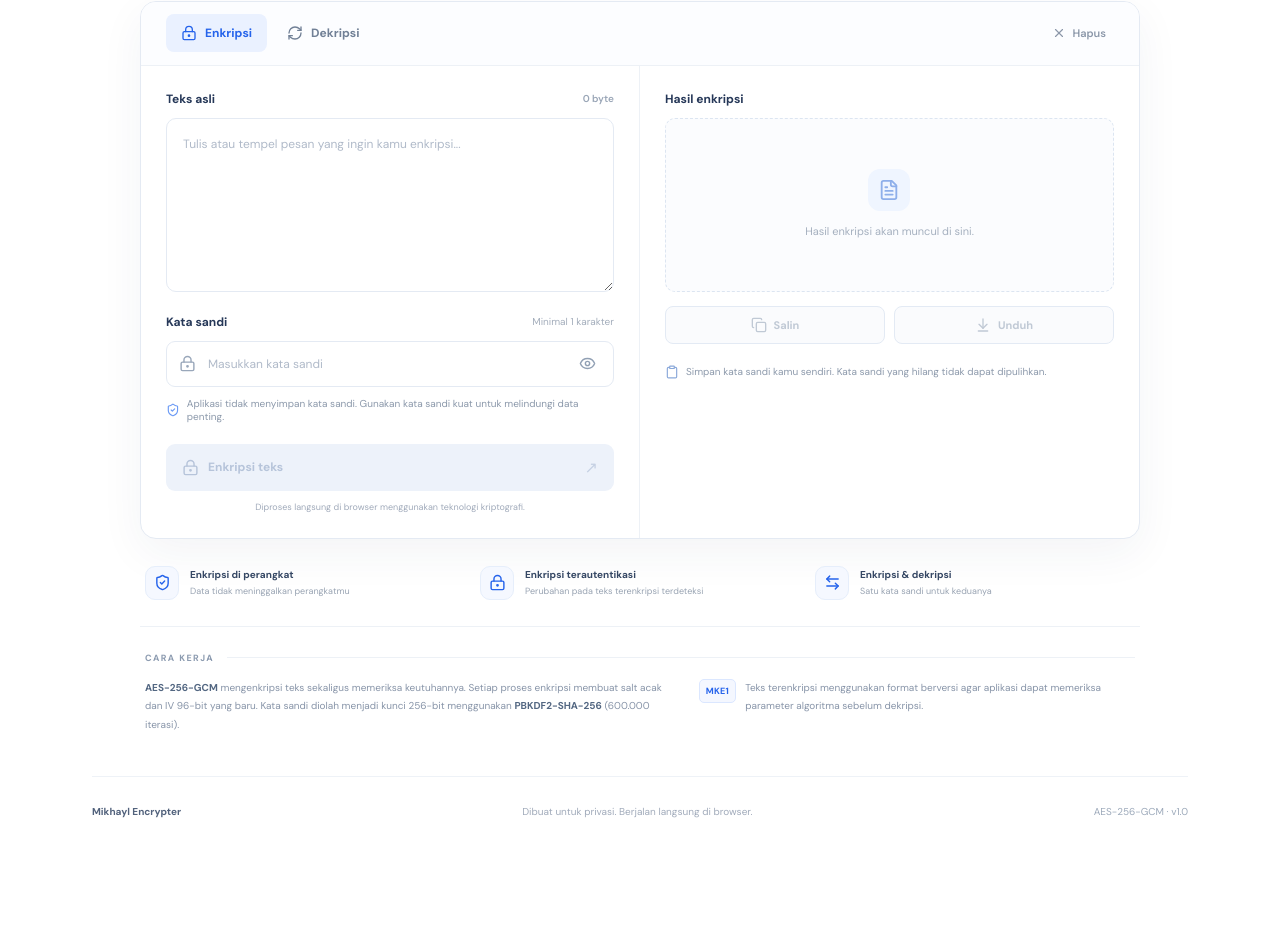
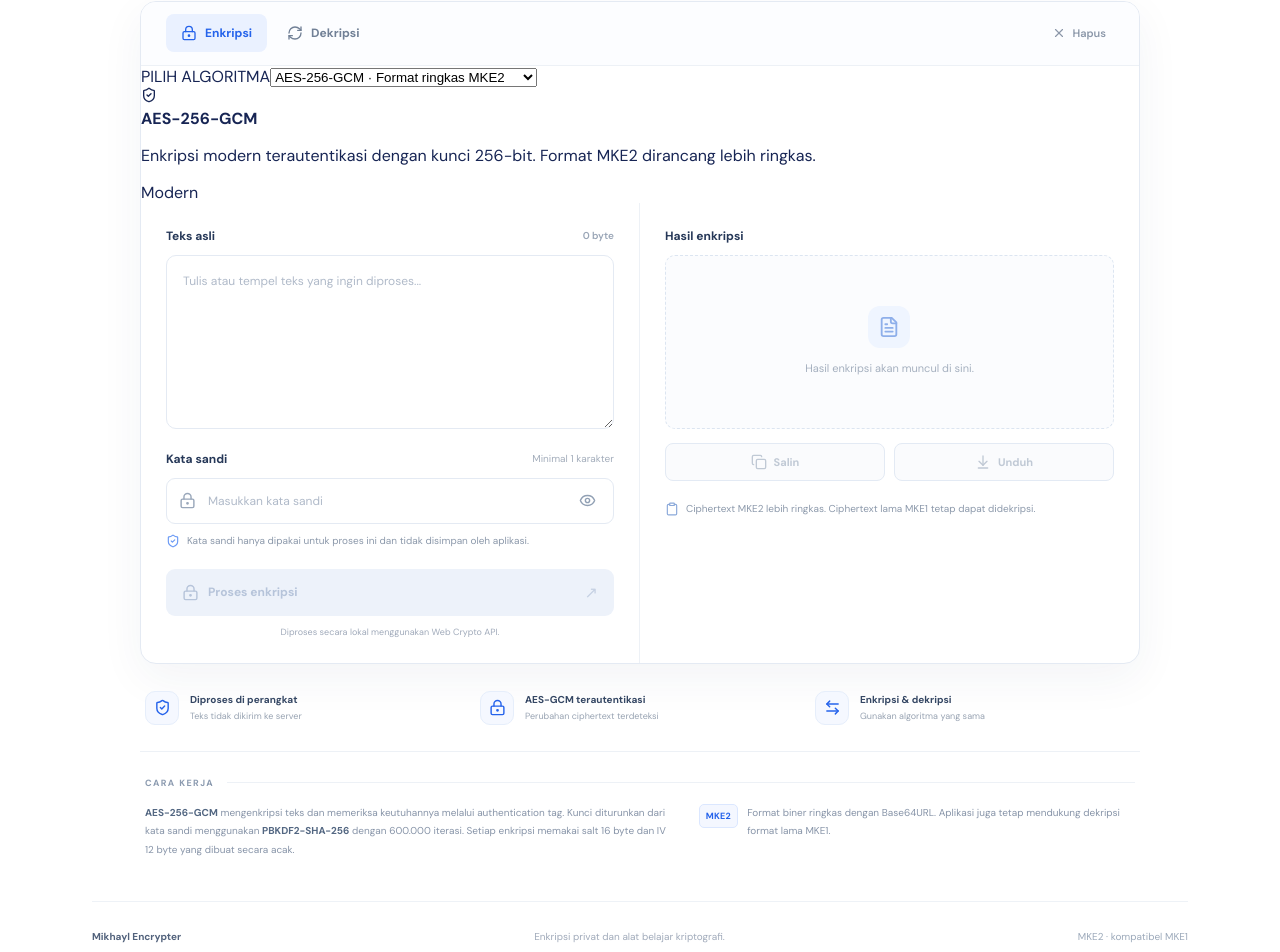
Before and after one commit to Mikhayl-05/Encrypter, a React (Vite) app: page / in a window 1280 px wide. Shown: the part 466-1418 px from the top of the page. Before the commit the page ends 1312 px from the top, so only its background shows below. Built offline with nearby package versions, Linux system fonts and the light colour scheme.

Commit message:
feat: add modern and classical cipher selector

```diff
--- a/src/App.tsx
+++ b/src/App.tsx
@@ -14,31 +14,83 @@ import {
   ShieldCheck,
   Sparkles,
   X,
+  Zap,
 } from "lucide-react";
 import { CryptoInputError, decryptText, encryptText } from "./lib/crypto";
+import { transformClassical, type ClassicalAlgorithm } from "./lib/classical";
 
 type Mode = "encrypt" | "decrypt";
+type Algorithm = "aes-256-gcm" | "aes-128-gcm" | ClassicalAlgorithm;
+
+const algorithmInfo: Record<Algorithm, { label: string; description: string; secure: boolean }> = {
+  "aes-256-gcm": {
+    label: "AES-256-GCM",
+    description: "Enkripsi modern terautentikasi dengan kunci 256-bit. Format MKE2 dirancang lebih ringkas.",
+    secure: true,
+  },
+  "aes-128-gcm": {
+    label: "AES-128-GCM",
+    description: "Enkripsi modern terautentikasi dengan kunci 128-bit. Cepat dan tetap kuat untuk penggunaan umum.",
+    secure: true,
+  },
+  caesar: {
+    label: "Caesar Cipher",
+    description: "Menggeser setiap huruf berdasarkan angka tertentu. Sandi klasik untuk belajar, bukan untuk menjaga kerahasiaan.",
+    secure: false,
+  },
+  rot13: {
+    label: "ROT13",
+    description: "Menggeser setiap huruf sebanyak 13 posisi. Proses yang sama digunakan untuk enkripsi dan dekripsi.",
+    secure: false,
+  },
+  atbash: {
+    label: "Atbash",
+    description: "Membalik urutan alfabet: A menjadi Z, B menjadi Y, dan seterusnya.",
+    secure: false,
+  },
+  vigenere: {
+    label: "Vigenère Cipher",
+    description: "Menggunakan kata kunci huruf untuk menentukan pergeseran tiap huruf. Mudah dipelajari, tetapi tidak aman untuk data rahasia.",
+    secure: false,
+  },
+  "rail-fence": {
+    label: "Rail Fence Cipher",
+    description: "Mengacak urutan karakter dengan pola zig-zag pada beberapa rel. Ini adalah sandi transposisi klasik.",
+    secure: false,
+  },
+};
+
+const modernAlgorithms: Algorithm[] = ["aes-256-gcm", "aes-128-gcm"];
+const classicalAlgorithms: Algorithm[] = ["caesar", "rot13", "atbash", "vigenere", "rail-fence"];
 
 function App() {
   const [mode, setMode] = useState<Mode>("encrypt");
+  const [algorithm, setAlgorithm] = useState<Algorithm>("aes-256-gcm");
   const [input, setInput] = useState("");
-  const [password, setPassword] = useState("");
+  const [secret, setSecret] = useState("");
+  const [parameter, setParameter] = useState(3);
   const [result, setResult] = useState("");
-  const [showPassword, setShowPassword] = useState(false);
+  const [showSecret, setShowSecret] = useState(false);
   const [busy, setBusy] = useState(false);
   const [error, setError] = useState("");
   const [notice, setNotice] = useState("");
   const [copied, setCopied] = useState(false);
 
-  const inputLabel = mode === "encrypt" ? "Teks asli" : "Teks terenkripsi";
+  const isModern = modernAlgorithms.includes(algorithm);
+  const usesSecret = isModern || algorithm === "vigenere";
+  const usesParameter = algorithm === "caesar" || algorithm === "rail-fence";
+  const selectedInfo = algorithmInfo[algorithm];
+  const inputLabel = mode === "encrypt" ? "Teks asli" : "Teks untuk didekripsi";
   const outputLabel = mode === "encrypt" ? "Hasil enkripsi" : "Hasil dekripsi";
+
   const inputPlaceholder = mode === "encrypt"
-    ? "Tulis atau tempel pesan yang ingin kamu enkripsi..."
-    : "Tempel teks terenkripsi MKE1 yang ingin kamu dekripsi...";
+    ? "Tulis atau tempel teks yang ingin diproses..."
+    : isModern
+      ? "Tempel ciphertext MKE1 atau MKE2 di sini..."
+      : "Tempel hasil sandi yang ingin dikembalikan ke teks asli...";
   const outputPlaceholder = mode === "encrypt"
     ? "Hasil enkripsi akan muncul di sini."
-    : "Pesan asli akan muncul di sini.";
-
+    : "Hasil dekripsi akan muncul di sini.";
   const inputLength = useMemo(() => new TextEncoder().encode(input).length, [input]);
 
   function changeMode(nextMode: Mode) {
@@ -49,6 +101,16 @@ function App() {
     setNotice("");
     setCopied(false);
     setMode(nextMode);
+  }
+
+  function changeAlgorithm(nextAlgorithm: Algorithm) {
+    setAlgorithm(nextAlgorithm);
+    setSecret("");
+    setShowSecret(false);
+    setResult("");
+    setError("");
+    setNotice("");
+    setCopied(false);
   }
 
   function updateInput(value: string) {
@@ -67,14 +129,35 @@ function App() {
     setBusy(true);
 
     try {
-      const output = mode === "encrypt"
-        ? await encryptText(input, password)
-        : await decryptText(input, password);
+      let output: string;
+      if (isModern) {
+        const keyLength = algorithm === "aes-128-gcm" ? 128 : 256;
+        output = mode === "encrypt"
+          ? await encryptText(input, secret, keyLength)
+          : await decryptText(input, secret);
+      } else {
+        output = transformClassical(
+          input,
+          algorithm,
+          mode === "decrypt",
+          parameter,
+          secret,
+        );
+      }
+
       setResult(output);
-      setNotice(mode === "encrypt" ? "Teks berhasil dienkripsi." : "Teks berhasil didekripsi.");
+      setNotice(
+        isModern
+          ? mode === "encrypt"
+            ? `Teks berhasil dienkripsi dengan ${selectedInfo.label} (format ringkas MKE2).`
+            : "Teks berhasil didekripsi. Keutuhan ciphertext berhasil diverifikasi."
+          : mode === "encrypt"
+            ? `Teks berhasil diproses dengan ${selectedInfo.label}. Sandi klasik tidak aman untuk data rahasia.`
+            : `Teks berhasil dikembalikan menggunakan ${selectedInfo.label}.`,
+      );
     } catch (cause) {
       const message = cause instanceof Error ? cause.message : "Terjadi kesalahan yang tidak diketahui.";
-      setError(cause instanceof CryptoInputError ? message : message);
+      setError(message);
     } finally {
       setBusy(false);
     }
@@ -87,7 +170,7 @@ function App() {
       setCopied(true);
       window.setTimeout(() => setCopied(false), 1800);
     } catch {
-      setError("Clipboard tidak tersedia. Salin hasil secara manual.");
+      setError("Akses clipboard tidak tersedia. Salin hasil secara manual.");
     }
   }
 
@@ -97,7 +180,7 @@ function App() {
     const url = URL.createObjectURL(blob);
     const anchor = document.createElement("a");
     anchor.href = url;
-    anchor.download = mode === "encrypt" ? "mikhayl-encrypted.txt" : "mikhayl-decrypted.txt";
+    anchor.download = `mikhayl-${algorithm}-${mode === "encrypt" ? "terenkripsi" : "terdekripsi"}.txt`;
     document.body.appendChild(anchor);
     anchor.click();
     anchor.remove();
@@ -106,14 +189,15 @@ function App() {
 
   function clearAll() {
     setInput("");
-    setPassword("");
+    setSecret("");
     setResult("");
     setError("");
     setNotice("");
     setCopied(false);
   }
 
-  const canSubmit = input.trim().length > 0 && Array.from(password).length >= 1 && !busy;
+  const secretLength = Array.from(secret).length;
+  const canSubmit = input.trim().length > 0 && (!usesSecret || secretLength >= 1) && !busy;
 
   return (
     <div className="app-shell">
@@ -123,22 +207,22 @@ function App() {
           <span className="brand-name">mikhayl<span>encrypter</span></span>
         </a>
         <div className="topbar-right">
-          <span className="privacy-pill"><span className="privacy-dot" /> Dirancang untuk privasi</span>
+          <span className="privacy-pill"><span className="privacy-dot" /> Diproses di perangkat</span>
           <a className="github-link" href="https://github.com/Mikhayl-05/Encrypter" target="_blank" rel="noreferrer">GitHub <span aria-hidden="true">↗</span></a>
         </div>
       </header>
 
       <main>
         <section className="intro">
-          <div className="eyebrow"><Sparkles size={14} /> SEDERHANA. PRIVAT. AMAN.</div>
+          <div className="eyebrow"><Sparkles size={14} /> ENKRIPSI MODERN & SANDI KLASIK</div>
           <h1>Teks kamu.<br /><span>Privasi kamu.</span></h1>
-          <p className="intro-copy">Enkripsi dan dekripsi pesan dengan kriptografi modern.<br className="desktop-break" /> Teks kamu tetap di browser dan tidak diunggah ke server.</p>
-          <div className="algorithm-chip"><span className="chip-icon"><LockKeyhole size={14} /></span> AES-256-GCM <span className="chip-divider" /> PBKDF2-SHA-256</div>
+          <p className="intro-copy">Pilih enkripsi modern untuk melindungi data, atau sandi klasik<br className="desktop-break" /> untuk bereksperimen dan mempelajari kriptografi.</p>
+          <div className="algorithm-chip"><span className="chip-icon"><LockKeyhole size={14} /></span> AES-GCM <span className="chip-divider" /> SANDI KLASIK</div>
         </section>
 
-        <section className="workspace" aria-label="Alat enkripsi teks">
+        <section className="workspace" aria-label="Alat enkripsi dan sandi teks">
           <div className="workspace-top">
-            <div className="tabs" role="tablist" aria-label="Mode enkripsi">
+            <div className="tabs" role="tablist" aria-label="Mode proses">
               <button className={mode === "encrypt" ? "tab active" : "tab"} onClick={() => changeMode("encrypt")} role="tab" aria-selected={mode === "encrypt"}>
                 <LockKeyhole size={16} /> Enkripsi
               </button>
@@ -147,6 +231,42 @@ function App() {
               </button>
             </div>
             <button className="clear-button" onClick={clearAll} type="button"><X size={14} /> Hapus</button>
+          </div>
+
+          <div className="algorithm-panel">
+            <div className="algorithm-select-wrap">
+              <label htmlFor="algorithm-select">PILIH ALGORITMA</label>
+              <select
+                id="algorithm-select"
+                className="algorithm-select"
+                value={algorithm}
+                onChange={(event) => changeAlgorithm(event.target.value as Algorithm)}
+              >
+                <optgroup label="Enkripsi modern — untuk perlindungan data">
+                  <option value="aes-256-gcm">AES-256-GCM · Format ringkas MKE2</option>
+                  <option value="aes-128-gcm">AES-128-GCM · Format ringkas MKE2</option>
+                </optgroup>
+                <optgroup label="Sandi klasik — untuk belajar dan eksperimen">
+                  <option value="caesar">Caesar Cipher</option>
+                  <option value="rot13">ROT13</option>
+                  <option value="atbash">Atbash Cipher</option>
+                  <option value="vigenere">Vigenère Cipher</option>
+                  <option value="rail-fence">Rail Fence Cipher</option>
+                </optgroup>
+              </select>
+            </div>
+            <div className={selectedInfo.secure ? "algorithm-description" : "algorithm-description algorithm-warning"}>
+              <span className="algorithm-status-icon">
+                {selectedInfo.secure ? <ShieldCheck size={16} /> : <Zap size={16} />}
+              </span>
+              <div>
+                <strong>{selectedInfo.label}</strong>
+                <p>{selectedInfo.description}</p>
+              </div>
+              <span className={selectedInfo.secure ? "classification-badge secure-badge" : "classification-badge classic-badge"}>
+                {selectedInfo.secure ? "Modern" : "Klasik"}
+              </span>
+            </div>
           </div>
 
           <div className="workspace-grid">
@@ -166,38 +286,80 @@ function App() {
                 autoCorrect="off"
               />
 
+              {usesSecret && (
+                <>
                   <div className="password-heading">
-                <label htmlFor="password">Kata sandi</label>
-                <span className={Array.from(password).length >= 8 ? "password-hint valid" : Array.from(password).length >= 1 ? "password-hint warning" : "password-hint"}>
-                  {Array.from(password).length >= 8 ? "Kata sandi terisi" : Array.from(password).length >= 1 ? "Kata sandi pendek — mudah ditebak" : "Minimal 1 karakter"}
+                    <label htmlFor="cipher-secret">{isModern ? "Kata sandi" : "Kunci Vigenère"}</label>
+                    {isModern && (
+                      <span className={secretLength >= 12 ? "password-hint valid" : secretLength > 0 ? "password-hint warning" : "password-hint"}>
+                        {secretLength >= 12 ? "Gunakan kata sandi unik" : secretLength > 0 ? "Kata sandi pendek mudah ditebak" : "Minimal 1 karakter"}
                       </span>
+                    )}
                   </div>
                   <div className="password-wrap">
                     <LockKeyhole className="password-icon" size={17} />
                     <input
-                  id="password"
-                  type={showPassword ? "text" : "password"}
-                  value={password}
-                  onChange={(event) => { setPassword(event.target.value); setError(""); setNotice(""); setResult(""); }}
-                  placeholder="Masukkan kata sandi"
+                      id="cipher-secret"
+                      type={isModern && !showSecret ? "password" : "text"}
+                      value={secret}
+                      onChange={(event) => { setSecret(event.target.value); setError(""); setNotice(""); setResult(""); }}
+                      placeholder={isModern ? "Masukkan kata sandi" : "Masukkan kunci berisi huruf A-Z"}
                       autoComplete="off"
                       data-lpignore="true"
                       data-1p-ignore="true"
                       maxLength={1024}
                     />
-                <button className="visibility-button" type="button" onClick={() => setShowPassword((value) => !value)} aria-label={showPassword ? "Sembunyikan kata sandi" : "Tampilkan kata sandi"}>
-                  {showPassword ? <EyeOff size={17} /> : <Eye size={17} />}
+                    {isModern && (
+                      <button className="visibility-button" type="button" onClick={() => setShowSecret((value) => !value)} aria-label={showSecret ? "Sembunyikan kata sandi" : "Tampilkan kata sandi"}>
+                        {showSecret ? <EyeOff size={17} /> : <Eye size={17} />}
                       </button>
+                    )}
                   </div>
+                  <div className="password-note">
+                    <ShieldCheck size={14} />
+                    {isModern
+                      ? "Kata sandi hanya dipakai untuk proses ini dan tidak disimpan oleh aplikasi."
+                      : "Gunakan kunci huruf A-Z. Vigenère adalah sandi klasik dan mudah dianalisis."}
+                  </div>
+                </>
+              )}
 
-              <div className="password-note"><ShieldCheck size={14} /> Aplikasi tidak menyimpan kata sandi. Gunakan kata sandi kuat untuk melindungi data penting.</div>
+              {usesParameter && (
+                <>
+                  <div className="password-heading">
+                    <label htmlFor="cipher-parameter">{algorithm === "caesar" ? "Pergeseran huruf" : "Jumlah rel"}</label>
+                    <span className="password-hint">{algorithm === "caesar" ? "Rentang 0–25" : "Rentang 2–20"}</span>
+                  </div>
+                  <input
+                    id="cipher-parameter"
+                    className="parameter-input"
+                    type="number"
+                    min={algorithm === "caesar" ? 0 : 2}
+                    max={algorithm === "caesar" ? 25 : 20}
+                    step={1}
+                    value={parameter}
+                    onChange={(event) => { setParameter(Number(event.target.value)); setError(""); setNotice(""); setResult(""); }}
+                  />
+                </>
+              )}
+
+              {!usesSecret && !usesParameter && (
+                <div className="password-note no-key-note">
+                  <ShieldCheck size={14} />
+                  Algoritma ini tidak membutuhkan kata sandi atau kunci tambahan.
+                </div>
+              )}
 
               <button className="primary-button" onClick={handleSubmit} disabled={!canSubmit} type="button">
                 {busy ? <span className="spinner" /> : mode === "encrypt" ? <LockKeyhole size={17} /> : <RefreshCw size={17} />}
-                {busy ? "Memproses..." : mode === "encrypt" ? "Enkripsi teks" : "Dekripsi teks"}
+                {busy ? "Memproses..." : mode === "encrypt" ? "Proses enkripsi" : "Proses dekripsi"}
                 {!busy && <span className="button-shortcut">↗</span>}
               </button>
-              <p className="button-caption">Diproses langsung di browser menggunakan teknologi kriptografi.</p>
+              <p className="button-caption">
+                {isModern
+                  ? "Diproses secara lokal menggunakan Web Crypto API."
+                  : "Hasil sandi klasik harus dibuka dengan algoritma dan parameter yang sama."}
+              </p>
             </div>
 
             <div className="output-column">
@@ -229,33 +391,49 @@ function App() {
               {error ? (
                 <div className="message message-error" role="alert"><X size={15} /> <span>{error}</span></div>
               ) : notice ? (
-                <div className="message message-success" role="status"><CheckCircle2 size={15} /> <span>{notice}</span></div>
+                <div className={isModern ? "message message-success" : "message message-warning"} role="status">
+                  {isModern ? <CheckCircle2 size={15} /> : <Zap size={15} />} <span>{notice}</span>
+                </div>
               ) : (
-                <div className="output-footnote"><Clipboard size={14} /> {mode === "encrypt" ? "Simpan kata sandi kamu sendiri. Kata sandi yang hilang tidak dapat dipulihkan." : "Hanya kata sandi yang benar yang dapat membuka teks ini."}</div>
+                <div className="output-footnote">
+                  <Clipboard size={14} />
+                  {isModern
+                    ? "Ciphertext MKE2 lebih ringkas. Ciphertext lama MKE1 tetap dapat didekripsi."
+                    : "Sandi klasik cocok untuk pembelajaran, bukan untuk menyimpan informasi rahasia."}
+                </div>
               )}
             </div>
           </div>
         </section>
 
         <section className="trust-row">
-          <div className="trust-item"><span className="trust-icon"><ShieldCheck size={17} /></span><div><strong>Enkripsi di perangkat</strong><span>Data tidak meninggalkan perangkatmu</span></div></div>
-          <div className="trust-item"><span className="trust-icon"><LockKeyhole size={17} /></span><div><strong>Enkripsi terautentikasi</strong><span>Perubahan pada teks terenkripsi terdeteksi</span></div></div>
-          <div className="trust-item"><span className="trust-icon"><ArrowLeftRight size={17} /></span><div><strong>Enkripsi & dekripsi</strong><span>Satu kata sandi untuk keduanya</span></div></div>
+          <div className="trust-item"><span className="trust-icon"><ShieldCheck size={17} /></span><div><strong>Diproses di perangkat</strong><span>Teks tidak dikirim ke server</span></div></div>
+          <div className="trust-item"><span className="trust-icon"><LockKeyhole size={17} /></span><div><strong>AES-GCM terautentikasi</strong><span>Perubahan ciphertext terdeteksi</span></div></div>
+          <div className="trust-item"><span className="trust-icon"><ArrowLeftRight size={17} /></span><div><strong>Enkripsi & dekripsi</strong><span>Gunakan algoritma yang sama</span></div></div>
         </section>
 
         <section className="how-section">
           <div className="how-title"><span>CARA KERJA</span><span className="how-line" /></div>
           <div className="how-content">
-            <p><strong>AES-256-GCM</strong> mengenkripsi teks sekaligus memeriksa keutuhannya. Setiap proses enkripsi membuat salt acak dan IV 96-bit yang baru. Kata sandi diolah menjadi kunci 256-bit menggunakan <strong>PBKDF2-SHA-256</strong> (600.000 iterasi).</p>
-            <p className="format-note"><span className="format-tag">MKE1</span> Teks terenkripsi menggunakan format berversi agar aplikasi dapat memeriksa parameter algoritma sebelum dekripsi.</p>
+            {isModern ? (
+              <>
+                <p><strong>{selectedInfo.label}</strong> mengenkripsi teks dan memeriksa keutuhannya melalui authentication tag. Kunci diturunkan dari kata sandi menggunakan <strong>PBKDF2-SHA-256</strong> dengan 600.000 iterasi. Setiap enkripsi memakai salt 16 byte dan IV 12 byte yang dibuat secara acak.</p>
+                <p className="format-note"><span className="format-tag">MKE2</span> Format biner ringkas dengan Base64URL. Aplikasi juga tetap mendukung dekripsi format lama MKE1.</p>
+              </>
+            ) : (
+              <>
+                <p><strong>{selectedInfo.label}</strong> merupakan metode kriptografi klasik yang bekerja dengan transformasi huruf atau posisi karakter. Metode ini bermanfaat untuk memahami konsep dasar sandi, tetapi tidak memiliki keamanan yang memadai untuk data rahasia.</p>
+                <p className="format-note"><span className="format-tag">EDUKASI</span> Untuk melindungi informasi pribadi atau sensitif, pilih AES-256-GCM atau AES-128-GCM.</p>
+              </>
+            )}
           </div>
         </section>
       </main>
 
       <footer className="footer">
         <a className="footer-brand" href="/">Mikhayl Encrypter</a>
-        <span>Dibuat untuk privasi. Berjalan langsung di browser.</span>
-        <span className="footer-version">AES-256-GCM · v1.0</span>
+        <span>Enkripsi privat dan alat belajar kriptografi.</span>
+        <span className="footer-version">MKE2 · kompatibel MKE1</span>
       </footer>
     </div>
   );
```
Lines whose indentation alone changed are shown as unchanged.
